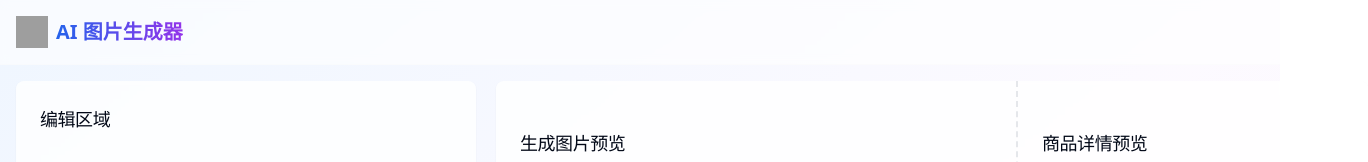
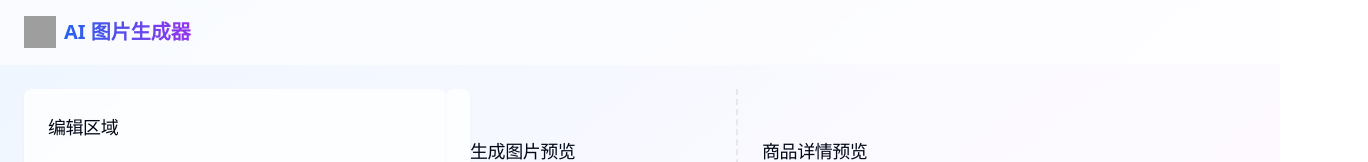
Before and after one commit to moonxing99/tpyh, a React (Vite) app: page / in a window 1280 px wide. Shown: the top 162 px of the page, 1368 px wide, since content can reach past the window. Built offline with nearby package versions, Linux system fonts and the light colour scheme; grey boxes are pictures that could not be loaded.

Commit message:
我已经完成了布局的调整，主要更改包括：  1. 内容区域边距：    - 使用 px-6 类为左右添加 24px 的边距    - 使用 p

```diff
--- a/src/pages/Index.jsx
+++ b/src/pages/Index.jsx
@@ -40,7 +40,7 @@ const Index = () => {
     <div className="min-h-screen bg-gradient-to-br from-blue-50 via-purple-50/50 to-pink-50">
       {/* 顶部导航栏 */}
       <nav className="bg-white/60 backdrop-blur-sm border-b border-gray-100/20">
-        <div className="mx-auto px-4">
+        <div className="mx-auto px-6">
           <div className="flex justify-between h-16">
             <div className="flex items-center">
               <img
@@ -57,10 +57,10 @@ const Index = () => {
       </nav>
 
       {/* 主要内容区域 */}
-      <div className="mx-auto p-4">
-        <div className="grid grid-cols-[460px_20px_872px]">
+      <div className="mx-auto px-6 py-6">
+        <div className="grid grid-cols-[58fr_24px_108fr]">
           {/* 左侧编辑区域 */}
-          <Card className="bg-white/80 backdrop-blur-[2px] border-0 w-[460px]">
+          <Card className="bg-white/80 backdrop-blur-[2px] border-0">
             <CardHeader>
               <CardTitle className="text-lg font-medium">编辑区域</CardTitle>
             </CardHeader>
@@ -92,12 +92,11 @@ const Index = () => {
             </div>
           </Card>
 
-          {/* 间距 */}
-          <div className="w-[20px]"></div>
+          {/* 间距由 grid 的 gap 控制 */}
 
           {/* 右侧预览区域 */}
-          <Card className="bg-white/80 backdrop-blur-[2px] border-0 w-[872px]">
-            <div className="grid grid-cols-[520px_352px] divide-x-2 divide-dashed divide-gray-200">
+          <Card className="bg-white/80 backdrop-blur-[2px] border-0 col-span-1">
+            <div className="grid grid-cols-[3fr_2fr] divide-x-2 divide-dashed divide-gray-200">
               {/* 左侧：生成图片预览 */}
               <div className="p-6">
                 <CardHeader className="px-0">
```
